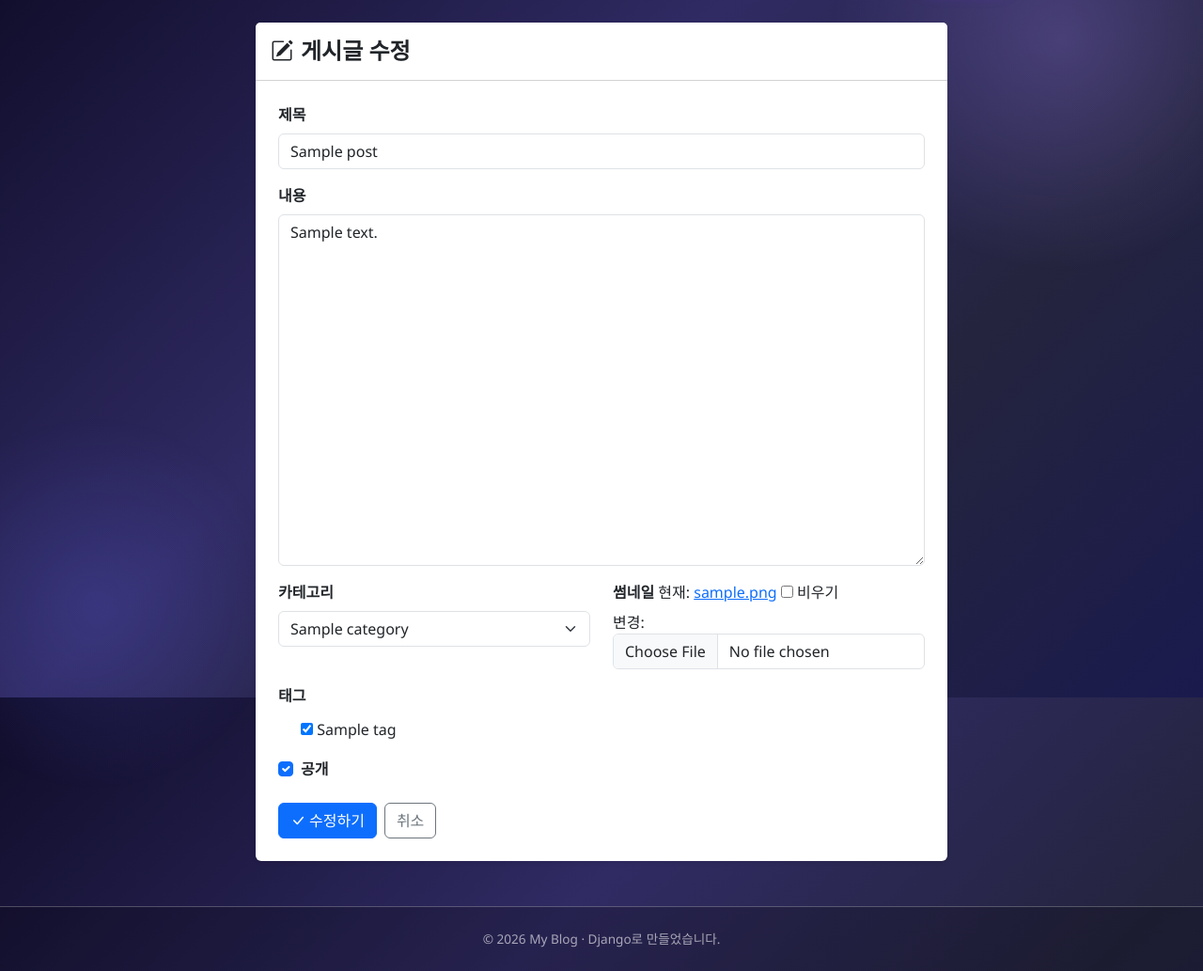
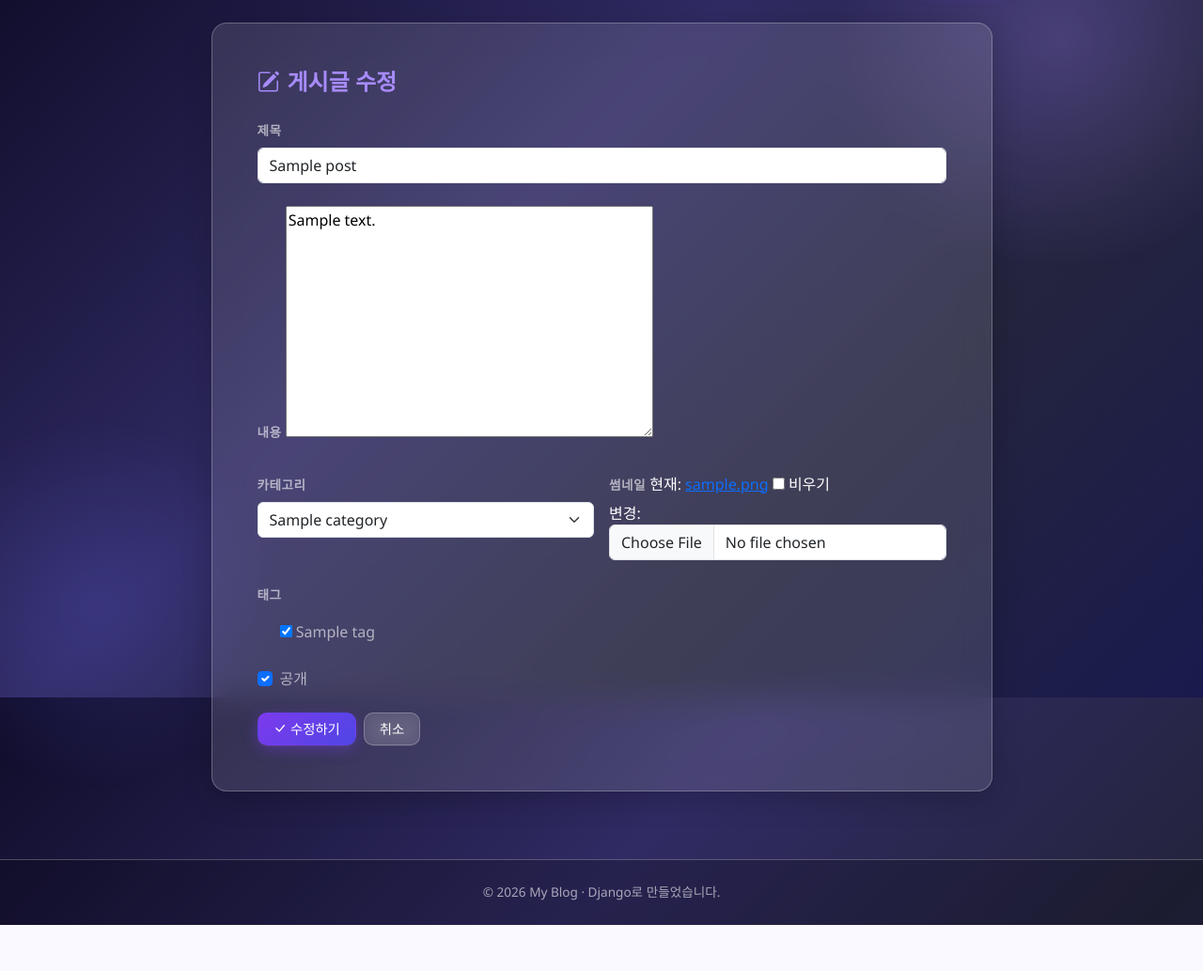
Before and after one commit to hellodm7-svg/django-blog, a Django app: page /post/1/edit/ in a window 1280 px wide. Shown: the part 58-1091 px from the top of the page at 94% size. After the commit the page ends 1042 px from the top, so only its background shows below. Run offline with Django 5.2, Linux system fonts and the light colour scheme; a user stored in the database is signed in; tables that the repository leaves empty hold one stand-in row (values such as "Sample post").

Commit message:
메인 글쓰기 페이지에도 Summernote 에디터 적용
Made-with: Cursor

```diff
--- a/blog/forms.py
+++ b/blog/forms.py
@@ -1,4 +1,5 @@
 from django import forms
+from django_summernote.widgets import SummernoteWidget
 from .models import Post, Comment
 
 
@@ -8,7 +9,7 @@ class PostForm(forms.ModelForm):
         fields = ['title', 'content', 'thumbnail', 'category', 'tags', 'is_published']
         widgets = {
             'title': forms.TextInput(attrs={'class': 'form-control', 'placeholder': '제목을 입력하세요'}),
-            'content': forms.Textarea(attrs={'class': 'form-control', 'rows': 15, 'placeholder': '내용을 입력하세요'}),
+            'content': SummernoteWidget(),
             'thumbnail': forms.ClearableFileInput(attrs={'class': 'form-control'}),
             'category': forms.Select(attrs={'class': 'form-select'}),
             'tags': forms.CheckboxSelectMultiple(),
--- a/blog/templates/blog/post_form.html
+++ b/blog/templates/blog/post_form.html
@@ -3,65 +3,68 @@
 {% block title %}게시글 {{ action }} - My Blog{% endblock %}
 
 {% block content %}
-<div class="container mt-4">
+<div class="container py-4">
     <div class="row justify-content-center">
-        <div class="col-lg-8">
-            <div class="card shadow-sm border-0">
-                <div class="card-header bg-white py-3">
-                    <h4 class="mb-0 fw-bold">
+        <div class="col-lg-9">
+            <div class="glass p-4 p-md-5">
+                <h4 class="fw-bold mb-4" style="color:var(--accent);">
                     <i class="bi bi-pencil-square me-2"></i>게시글 {{ action }}
                 </h4>
-                </div>
-                <div class="card-body p-4">
                 <form method="post" enctype="multipart/form-data">
                     {% csrf_token %}
-                        <div class="mb-3">
-                            <label class="form-label fw-bold">제목</label>
+
+                    <div class="mb-4">
+                        <label class="form-label fw-bold" style="color:var(--text-muted); font-size:0.85rem; letter-spacing:0.5px; text-transform:uppercase;">제목</label>
                         {{ form.title }}
                     </div>
-                        <div class="mb-3">
-                            <label class="form-label fw-bold">내용</label>
+
+                    <div class="mb-4">
+                        <label class="form-label fw-bold" style="color:var(--text-muted); font-size:0.85rem; letter-spacing:0.5px; text-transform:uppercase;">내용</label>
                         {{ form.content }}
                     </div>
-                        <div class="row">
-                            <div class="col-md-6 mb-3">
-                                <label class="form-label fw-bold">카테고리</label>
+
+                    <div class="row g-3 mb-4">
+                        <div class="col-md-6">
+                            <label class="form-label fw-bold" style="color:var(--text-muted); font-size:0.85rem; letter-spacing:0.5px; text-transform:uppercase;">카테고리</label>
                             {{ form.category }}
                         </div>
-                            <div class="col-md-6 mb-3">
-                                <label class="form-label fw-bold">썸네일</label>
+                        <div class="col-md-6">
+                            <label class="form-label fw-bold" style="color:var(--text-muted); font-size:0.85rem; letter-spacing:0.5px; text-transform:uppercase;">썸네일</label>
                             {{ form.thumbnail }}
                         </div>
                     </div>
-                        <div class="mb-3">
-                            <label class="form-label fw-bold">태그</label>
-                            <div class="d-flex flex-wrap gap-2 mt-1">
+
+                    <div class="mb-4">
+                        <label class="form-label fw-bold" style="color:var(--text-muted); font-size:0.85rem; letter-spacing:0.5px; text-transform:uppercase;">태그</label>
+                        <div class="d-flex flex-wrap gap-3 mt-2">
                             {% for checkbox in form.tags %}
                             <div class="form-check">
                                 {{ checkbox.tag }}
-                                    <label class="form-check-label" for="{{ checkbox.id_for_label }}">
+                                <label class="form-check-label" for="{{ checkbox.id_for_label }}" style="color:var(--text-muted);">
                                     {{ checkbox.choice_label }}
                                 </label>
                             </div>
                             {% endfor %}
                         </div>
                     </div>
+
                     <div class="mb-4">
                         <div class="form-check">
                             {{ form.is_published }}
-                                <label class="form-check-label fw-bold" for="{{ form.is_published.id_for_label }}">
+                            <label class="form-check-label" for="{{ form.is_published.id_for_label }}" style="color:var(--text-muted);">
                                 공개
                             </label>
                         </div>
                     </div>
+
                     <div class="d-flex gap-2">
-                            <button type="submit" class="btn btn-primary">
+                        <button type="submit" class="glass-btn glass-btn-accent">
                             <i class="bi bi-check-lg me-1"></i>{{ action }}하기
                         </button>
                         {% if post %}
-                            <a href="{{ post.get_absolute_url }}" class="btn btn-outline-secondary">취소</a>
+                        <a href="{{ post.get_absolute_url }}" class="glass-btn">취소</a>
                         {% else %}
-                            <a href="/" class="btn btn-outline-secondary">취소</a>
+                        <a href="/" class="glass-btn">취소</a>
                         {% endif %}
                     </div>
                 </form>
@@ -69,5 +72,8 @@
         </div>
     </div>
 </div>
-</div>
 {% endblock %}
+
+{% block extra_js %}
+{{ form.media }}
+{% endblock %}
```
Lines whose indentation alone changed are shown as unchanged.
